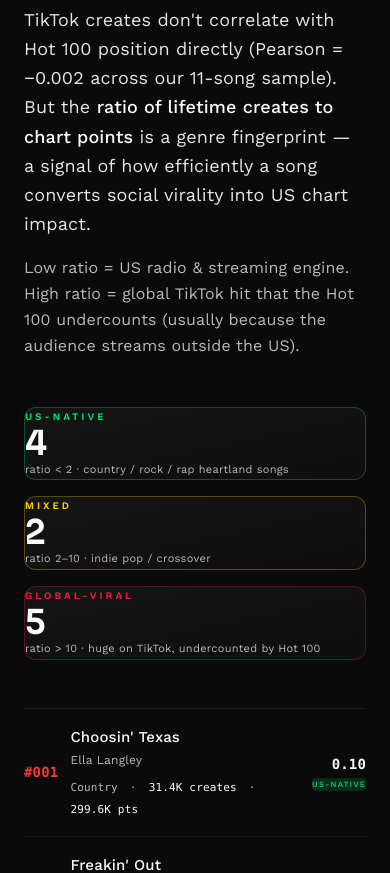
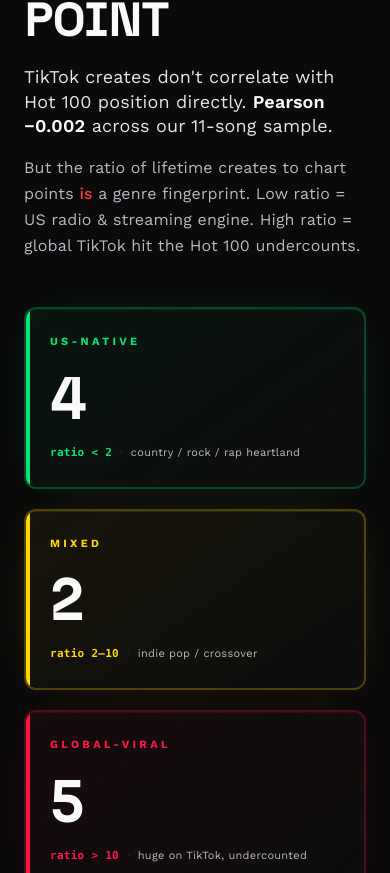
Before and after one commit to geoffshames/chart-control, a Next.js app: page / in a window 390 px wide. Shown: the part 8141-9014 px from the top of the page. Built offline with nearby package versions, Linux system fonts and the light colour scheme.

Commit message:
Creates Per Point: bolder cards w/ accent bars, visible tier pills (solid bg, black text), tier-colored row borders + rank, bigger ratio numbers

```diff
--- a/src/app/globals.css
+++ b/src/app/globals.css
@@ -366,3 +366,11 @@
   .md\:items-center { align-items: center; }
   .md\:justify-self-end { justify-self: end; }
 }
+
+/* Additional safelist for flex utilities used in TikTok Fingerprint */
+.flex { display: flex; }
+.inline-flex { display: inline-flex; }
+@media (min-width: 768px) {
+  .md\:flex { display: flex; }
+  .md\:inline-flex { display: inline-flex; }
+}
--- a/src/components/TiktokFingerprint.tsx
+++ b/src/components/TiktokFingerprint.tsx
@@ -20,10 +20,18 @@
   return n.toLocaleString();
 };
 
-function tier(ratio: number) {
-  if (ratio < 2) return { label: 'US-NATIVE', color: '#00E676', bg: 'rgba(0, 230, 118, 0.15)' };
-  if (ratio < 10) return { label: 'MIXED', color: '#FFD600', bg: 'rgba(255, 214, 0, 0.15)' };
-  return { label: 'GLOBAL-VIRAL', color: '#FF1744', bg: 'rgba(255, 23, 68, 0.15)' };
+type Tier = {
+  label: string;
+  color: string;
+  solidBg: string;
+  tintBg: string;
+  bar: string;
+};
+
+function getTier(ratio: number): Tier {
+  if (ratio < 2)  return { label: 'US-NATIVE',    color: '#00E676', solidBg: '#00E676', tintBg: 'rgba(0, 230, 118, 0.12)',  bar: '#00E676' };
+  if (ratio < 10) return { label: 'MIXED',        color: '#FFD600', solidBg: '#FFD600', tintBg: 'rgba(255, 214, 0, 0.12)',  bar: '#FFD600' };
+  return            { label: 'GLOBAL-VIRAL', color: '#FF1744', solidBg: '#FF1744', tintBg: 'rgba(255, 23, 68, 0.12)',  bar: '#FF1744' };
 }
 
 export default function TiktokFingerprint() {
@@ -41,6 +49,7 @@
   return (
     <section className="w-full px-6 md:px-10 py-20 md:py-32 bg-[#0A0A0A]">
       <div className="max-w-7xl mx-auto w-full">
+        {/* Header */}
         <motion.div
           initial={{ opacity: 0, y: 20 }}
           whileInView={{ opacity: 1, y: 0 }}
@@ -48,67 +57,84 @@
           transition={{ duration: 0.6 }}
           className="mb-12 md:mb-16 max-w-3xl"
         >
-          <div className="text-[10px] tracking-[0.3em] uppercase text-[#B8B8C0] mb-4">
+          <div className="text-[10px] tracking-[0.3em] uppercase text-[#B8B8C0] mb-4 font-medium">
             06 &middot; TIKTOK FINGERPRINT
           </div>
           <h2
-            className="text-4xl md:text-5xl font-bold leading-[0.95] mb-4 tracking-tight uppercase"
+            className="text-5xl md:text-7xl font-bold leading-[0.9] mb-6 tracking-tight uppercase"
             style={{ fontFamily: "'N27', sans-serif" }}
           >
             Creates Per Point
           </h2>
-          <p className="text-lg text-[#E4E4E9] leading-relaxed mb-4">
-            TikTok creates don&apos;t correlate with Hot 100 position directly (Pearson = &minus;0.002 across our {samples.length}-song sample).
-            But the <span className="text-[#FAFAFA] font-medium">ratio of lifetime creates to chart points</span> is a genre fingerprint &mdash; a signal of how efficiently a song converts social virality into US chart impact.
+          <p className="text-lg md:text-xl text-[#E4E4E9] leading-snug mb-4">
+            TikTok creates don&apos;t correlate with Hot 100 position directly.{' '}
+            <span className="text-[#FAFAFA] font-semibold">Pearson &minus;0.002</span> across our {samples.length}-song sample.
           </p>
-          <p className="text-base text-[#B8B8C0] leading-relaxed">
-            Low ratio = US radio &amp; streaming engine. High ratio = global TikTok hit that the Hot 100 undercounts (usually because the audience streams outside the US).
+          <p className="text-base md:text-lg text-[#B8B8C0] leading-relaxed">
+            But the ratio of lifetime creates to chart points <span className="text-[#FD3737] font-medium">is</span> a genre fingerprint.
+            Low ratio = US radio &amp; streaming engine. High ratio = global TikTok hit the Hot 100 undercounts.
           </p>
         </motion.div>
 
-        {/* Distribution pills */}
+        {/* Distribution cards — bolder */}
         <motion.div
           initial={{ opacity: 0, y: 10 }}
           whileInView={{ opacity: 1, y: 0 }}
           viewport={{ once: true, amount: 0.1 }}
           transition={{ duration: 0.5, delay: 0.05 }}
-          className="grid grid-cols-1 md:grid-cols-3 gap-4 mb-12"
+          className="grid grid-cols-1 md:grid-cols-3 gap-5 md:gap-6 mb-16"
         >
-          <div className="p-5 md:p-6 bg-gradient-to-br from-[#141414] to-[#0E0E0E] border border-[#00E676]/30 rounded-xl">
-            <div className="text-[10px] tracking-[0.3em] uppercase text-[#00E676] font-semibold mb-3">US-NATIVE</div>
+          {[
+            { color: '#00E676', tintBg: 'rgba(0, 230, 118, 0.05)',  label: 'US-NATIVE',    count: greenCount, hint: 'ratio < 2',    desc: 'country / rock / rap heartland' },
+            { color: '#FFD600', tintBg: 'rgba(255, 214, 0, 0.05)',  label: 'MIXED',        count: amberCount, hint: 'ratio 2–10',   desc: 'indie pop / crossover' },
+            { color: '#FF1744', tintBg: 'rgba(255, 23, 68, 0.05)',  label: 'GLOBAL-VIRAL', count: redCount,   hint: 'ratio > 10',   desc: 'huge on TikTok, undercounted' },
+          ].map((t, i) => (
+            <motion.div
+              key={t.label}
+              initial={{ opacity: 0, y: 15 }}
+              whileInView={{ opacity: 1, y: 0 }}
+              viewport={{ once: true, amount: 0.1 }}
+              transition={{ duration: 0.4, delay: i * 0.06 }}
+              className="relative p-6 md:p-8 rounded-xl overflow-hidden"
+              style={{
+                background: `linear-gradient(145deg, ${t.tintBg}, rgba(14, 14, 14, 0.9))`,
+                border: `2px solid ${t.color}40`,
+                boxShadow: `inset 0 1px 0 ${t.color}1a, 0 0 50px -20px ${t.color}30`,
+              }}
+            >
+              {/* Accent bar */}
+              <div className="absolute left-0 top-0 bottom-0 w-1" style={{ background: t.color }} />
+              <div className="pl-3">
                 <div
-              className="text-4xl md:text-5xl font-bold font-mono tabular-nums text-[#FAFAFA] leading-none"
-              style={{ fontFamily: "'N27', sans-serif" }}
-            >{greenCount}</div>
-            <div className="text-[11px] tracking-wide text-[#B8B8C0] mt-3">ratio &lt; 2 &middot; country / rock / rap heartland songs</div>
+                  className="text-[11px] tracking-[0.3em] uppercase font-bold mb-4"
+                  style={{ color: t.color }}
+                >
+                  {t.label}
                 </div>
-          <div className="p-5 md:p-6 bg-gradient-to-br from-[#141414] to-[#0E0E0E] border border-[#FFD600]/30 rounded-xl">
-            <div className="text-[10px] tracking-[0.3em] uppercase text-[#FFD600] font-semibold mb-3">MIXED</div>
                 <div
-              className="text-4xl md:text-5xl font-bold font-mono tabular-nums text-[#FAFAFA] leading-none"
-              style={{ fontFamily: "'N27', sans-serif" }}
-            >{amberCount}</div>
-            <div className="text-[11px] tracking-wide text-[#B8B8C0] mt-3">ratio 2&ndash;10 &middot; indie pop / crossover</div>
+                  className="text-6xl md:text-7xl font-bold font-mono tabular-nums leading-none mb-4"
+                  style={{ fontFamily: "'N27', sans-serif", color: '#FAFAFA' }}
+                >
+                  {t.count}
                 </div>
-          <div className="p-5 md:p-6 bg-gradient-to-br from-[#141414] to-[#0E0E0E] border border-[#FF1744]/30 rounded-xl">
-            <div className="text-[10px] tracking-[0.3em] uppercase text-[#FF1744] font-semibold mb-3">GLOBAL-VIRAL</div>
-            <div
-              className="text-4xl md:text-5xl font-bold font-mono tabular-nums text-[#FAFAFA] leading-none"
-              style={{ fontFamily: "'N27', sans-serif" }}
-            >{redCount}</div>
-            <div className="text-[11px] tracking-wide text-[#B8B8C0] mt-3">ratio &gt; 10 &middot; huge on TikTok, undercounted by Hot 100</div>
+                <div className="flex items-center gap-2 text-[11px] tracking-wide">
+                  <span style={{ color: t.color }} className="font-mono font-semibold">{t.hint}</span>
+                  <span className="text-[#333]">·</span>
+                  <span className="text-[#B8B8C0]">{t.desc}</span>
+                </div>
               </div>
             </motion.div>
+          ))}
+        </motion.div>
 
-        {/* Sorted list */}
+        {/* Table header */}
         <motion.div
           initial={{ opacity: 0 }}
           whileInView={{ opacity: 1 }}
           viewport={{ once: true, amount: 0.1 }}
-          transition={{ duration: 0.6 }}
-          className="border-t border-[#333]/40"
+          transition={{ duration: 0.4 }}
+          className="hidden md:grid md:grid-cols-[60px_1fr_100px_100px_100px_90px_150px] gap-6 items-center pb-4 border-b-2 border-[#333]/60 text-[10px] tracking-[0.3em] uppercase text-[#B8B8C0] font-bold mb-2"
         >
-          <div className="hidden md:grid md:grid-cols-[60px_1fr_auto_auto_auto_auto_120px] gap-6 items-center py-3 border-b border-[#333]/30 text-[10px] tracking-[0.25em] uppercase text-[#B8B8C0] font-medium">
           <div>Rank</div>
           <div>Title &middot; Artist</div>
           <div className="text-right">Genre</div>
@@ -116,10 +142,19 @@
           <div className="text-right">Points</div>
           <div className="text-right">Ratio</div>
           <div className="text-right">Tier</div>
-          </div>
+        </motion.div>
+
+        {/* Rows — each gets a left-border color in the tier color */}
+        <motion.div
+          initial={{ opacity: 0 }}
+          whileInView={{ opacity: 1 }}
+          viewport={{ once: true, amount: 0.1 }}
+          transition={{ duration: 0.6 }}
+          className="divide-y divide-[#333]/40"
+        >
           {samples.map((s, idx) => {
             const ratio = s.tiktokCreates / s.songEquivalent;
-            const t = tier(ratio);
+            const t = getTier(ratio);
             return (
               <motion.div
                 key={s.rank}
@@ -127,62 +162,102 @@
                 whileInView={{ opacity: 1, y: 0 }}
                 viewport={{ once: true, amount: 0.1 }}
                 transition={{ duration: 0.3, delay: idx * 0.02 }}
-                className="grid grid-cols-[auto_1fr_auto] md:grid-cols-[60px_1fr_auto_auto_auto_auto_120px] gap-3 md:gap-6 items-center py-4 md:py-5 border-b border-[#333]/30 hover:bg-[#141414]/50 transition-colors"
+                className="relative grid grid-cols-[auto_1fr_auto] md:grid-cols-[60px_1fr_100px_100px_100px_90px_150px] gap-3 md:gap-6 items-center py-5 md:py-6 pl-4 md:pl-6 hover:bg-[#141414]/60 transition-colors"
+                style={{ borderLeft: `3px solid ${t.color}` }}
               >
-                {/* Mobile: rank + title on one line */}
-                <div className="font-mono tabular-nums text-[#FD3737] font-bold md:text-[#B8B8C0] text-sm md:text-base">
+                {/* Rank */}
+                <div
+                  className="font-mono tabular-nums text-base md:text-lg font-bold"
+                  style={{ color: t.color, fontFamily: "'N27', sans-serif" }}
+                >
                   #{String(s.rank).padStart(3, '0')}
                 </div>
+                {/* Title + artist */}
                 <div className="min-w-0">
-                  <div className="text-[15px] md:text-base font-medium text-[#FAFAFA] truncate">{s.title}</div>
-                  <div className="text-[12px] md:text-sm text-[#B8B8C0] truncate">{s.artist}</div>
-                  {/* Mobile secondary row */}
+                  <div className="text-base md:text-lg font-semibold text-[#FAFAFA] truncate tracking-tight">{s.title}</div>
+                  <div className="text-[13px] md:text-sm text-[#B8B8C0] truncate mt-0.5">{s.artist}</div>
+                  {/* Mobile secondary meta */}
                   <div className="md:hidden mt-2 flex flex-wrap items-center gap-x-3 gap-y-1 text-[11px] font-mono text-[#B8B8C0]">
-                    <span>{s.genre}</span>
-                    <span>&middot;</span>
-                    <span className="text-[#FAFAFA]">{fmtK(s.tiktokCreates)} creates</span>
-                    <span>&middot;</span>
-                    <span className="text-[#FAFAFA]">{fmtK(s.songEquivalent)} pts</span>
+                    <span style={{ color: t.color }} className="font-semibold">{s.genre}</span>
+                    <span className="text-[#333]">·</span>
+                    <span className="text-[#FAFAFA]">{fmtK(s.tiktokCreates)}</span>
+                    <span className="text-[#333]">/</span>
+                    <span className="text-[#FAFAFA]">{fmtK(s.songEquivalent)}</span>
                   </div>
                 </div>
-                {/* Mobile: ratio + tier on far right */}
-                <div className="md:hidden flex flex-col items-end gap-1">
-                  <div className="font-mono tabular-nums text-[#FAFAFA] text-sm font-semibold">{ratio.toFixed(2)}</div>
+                {/* Mobile: ratio + tier pill on far right */}
+                <div className="md:hidden flex flex-col items-end gap-1.5">
+                  <div
+                    className="font-mono tabular-nums text-xl font-bold"
+                    style={{ color: '#FAFAFA', fontFamily: "'N27', sans-serif" }}
+                  >
+                    {ratio.toFixed(2)}
+                  </div>
                   <span
-                    className="text-[8px] tracking-[0.15em] uppercase font-medium px-2 py-0.5 rounded whitespace-nowrap"
-                    style={{ backgroundColor: t.bg, color: t.color }}
-                  >{t.label}</span>
+                    className="text-[9px] tracking-[0.15em] uppercase font-bold px-2 py-1 rounded whitespace-nowrap"
+                    style={{ backgroundColor: t.solidBg, color: '#0A0A0A' }}
+                  >
+                    {t.label}
+                  </span>
                 </div>
-                {/* Desktop-only cols */}
-                <div className="hidden md:block text-right text-[12px] text-[#B8B8C0] font-mono tracking-wide">{s.genre}</div>
-                <div className="hidden md:block text-right font-mono tabular-nums text-sm text-[#FAFAFA]">{fmtK(s.tiktokCreates)}</div>
-                <div className="hidden md:block text-right font-mono tabular-nums text-sm text-[#FAFAFA]">{fmtK(s.songEquivalent)}</div>
-                <div className="hidden md:block text-right font-mono tabular-nums text-base font-semibold text-[#FAFAFA]">{ratio.toFixed(2)}</div>
+                {/* Desktop-only columns */}
+                <div className="hidden md:block text-right text-[13px] text-[#B8B8C0] font-mono tracking-wide">
+                  {s.genre}
+                </div>
+                <div className="hidden md:block text-right font-mono tabular-nums text-[15px] text-[#FAFAFA] font-medium">
+                  {fmtK(s.tiktokCreates)}
+                </div>
+                <div className="hidden md:block text-right font-mono tabular-nums text-[15px] text-[#FAFAFA] font-medium">
+                  {fmtK(s.songEquivalent)}
+                </div>
+                <div
+                  className="hidden md:block text-right font-mono tabular-nums text-2xl font-bold"
+                  style={{ fontFamily: "'N27', sans-serif", color: '#FAFAFA' }}
+                >
+                  {ratio.toFixed(2)}
+                </div>
                 <div className="hidden md:flex justify-end">
                   <span
-                    className="text-[10px] tracking-[0.15em] uppercase font-medium px-2.5 py-1 rounded whitespace-nowrap"
-                    style={{ backgroundColor: t.bg, color: t.color }}
-                  >{t.label}</span>
+                    className="text-[10px] tracking-[0.15em] uppercase font-bold px-3 py-1.5 rounded whitespace-nowrap"
+                    style={{ backgroundColor: t.solidBg, color: '#0A0A0A' }}
+                  >
+                    {t.label}
+                  </span>
                 </div>
               </motion.div>
             );
           })}
         </motion.div>
 
+        {/* Closing callout — stronger border + quote treatment */}
         <motion.div
-          initial={{ opacity: 0 }}
-          whileInView={{ opacity: 1 }}
+          initial={{ opacity: 0, y: 15 }}
+          whileInView={{ opacity: 1, y: 0 }}
           viewport={{ once: true, amount: 0.1 }}
           transition={{ duration: 0.5 }}
-          className="mt-10 p-6 md:p-8 bg-gradient-to-br from-[#141414] to-[#0E0E0E] border border-[#333]/60 rounded-xl"
+          className="mt-16 relative p-8 md:p-10 rounded-xl overflow-hidden"
+          style={{
+            background: 'linear-gradient(145deg, rgba(253, 55, 55, 0.06), rgba(14, 14, 14, 0.9))',
+            border: '2px solid rgba(253, 55, 55, 0.25)',
+            boxShadow: '0 0 80px -30px rgba(253, 55, 55, 0.5)',
+          }}
         >
-          <p className="text-[15px] md:text-base text-[#E4E4E9] leading-relaxed">
-            <span className="text-[#FD3737] font-medium">Operational read:</span>{' '}
-            normalize TikTok expectations against genre, not against an absolute number. A country song at 500K creates is a breakout signal; a pop song at 500K creates is underperforming its cohort. The <span className="text-[#FAFAFA] font-medium">Hot 100 undercounts global TikTok virality</span> &mdash; Raindance (Tems, Dave) has 65&times; more creates per chart point than Choosin&apos; Texas, because its audience streams outside the US.
+          <div className="absolute left-0 top-0 bottom-0 w-1 bg-[#FD3737]" />
+          <div className="pl-4 md:pl-6">
+            <div className="text-[10px] tracking-[0.3em] uppercase text-[#FD3737] font-bold mb-4">
+              OPERATIONAL READ
+            </div>
+            <p className="text-lg md:text-xl text-[#FAFAFA] leading-snug mb-4 font-medium">
+              Normalize TikTok expectations against genre, not an absolute number.
             </p>
-          <p className="text-[12px] md:text-[13px] text-[#B8B8C0] mt-3 leading-relaxed">
-            Source: Cobrand lifetime Total Creates &middot; N = {samples.length} songs &middot; weekly snapshots coming once the Cobrand pull is baked into the Wednesday automation.
+            <p className="text-sm md:text-base text-[#E4E4E9] leading-relaxed">
+              A country song at 500K creates is a breakout signal. A pop song at 500K creates is underperforming its cohort.
+              The Hot 100 undercounts global TikTok virality: <span className="text-[#FAFAFA] font-semibold">Raindance has 65&times; more creates per chart point than Choosin&apos; Texas</span> because its audience streams outside the US.
             </p>
+            <p className="text-[11px] text-[#B8B8C0] mt-5 font-mono tracking-wide">
+              Source: Cobrand lifetime Total Creates &middot; N = {samples.length} songs &middot; weekly snapshots begin Wednesday
+            </p>
+          </div>
         </motion.div>
       </div>
     </section>
```
Lines whose indentation alone changed are shown as unchanged.
